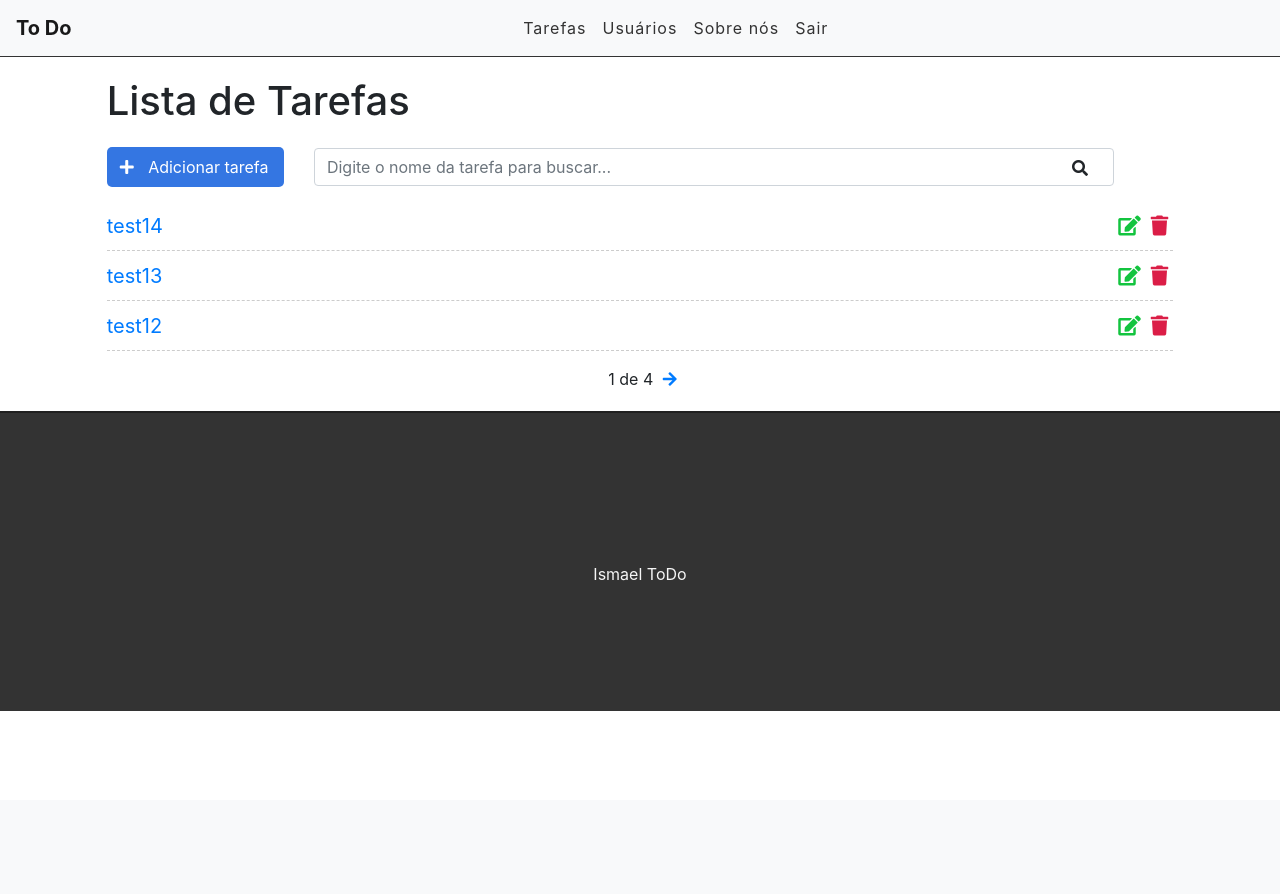
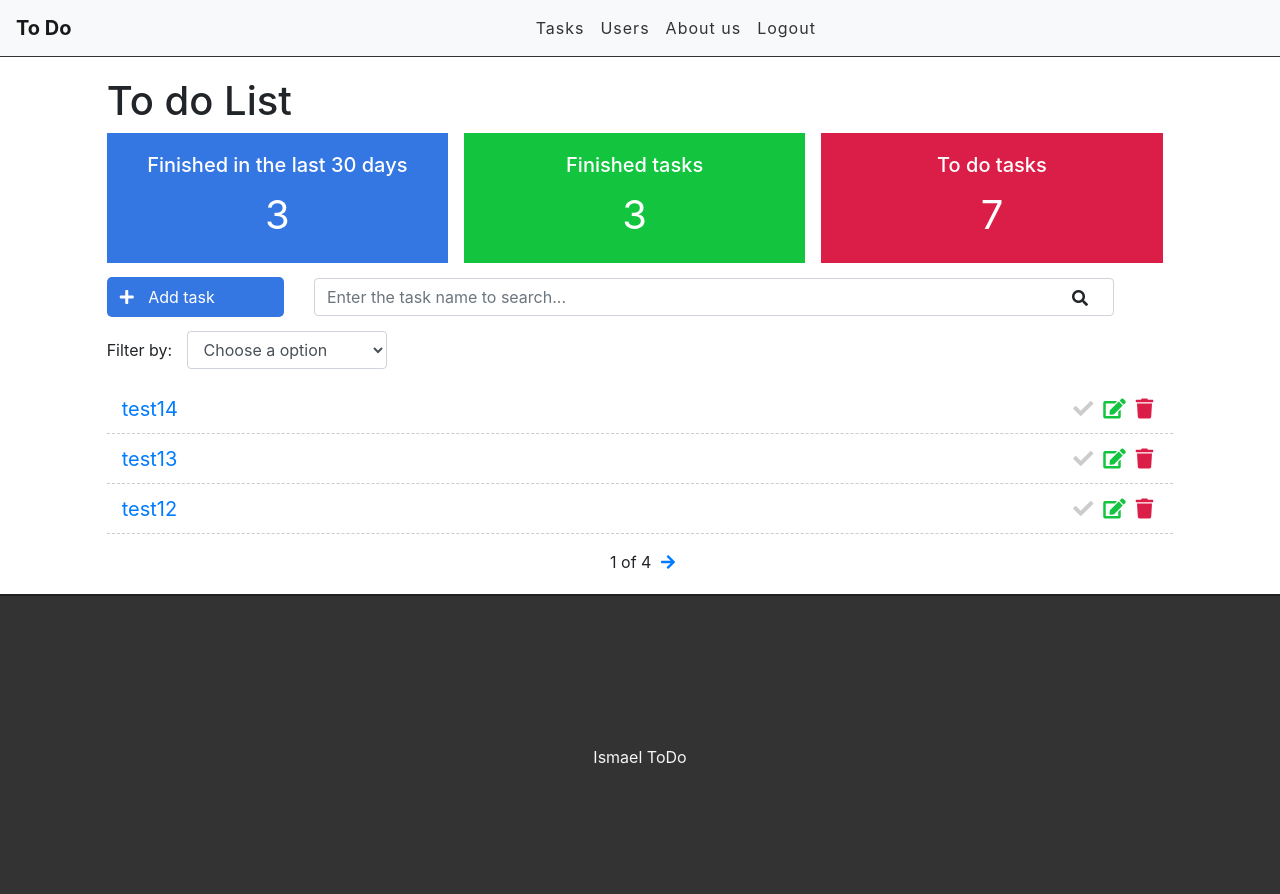
Before and after one commit to Ismael-Amorim/cursoDjango, a Django app: page / in a window 1280 px wide. Before the commit the page ends 711 px from the top, so only its background shows below. Run offline with Django 4.2, Linux system fonts and the light colour scheme; a user stored in the database is signed in; data comes from the database, SQL or seed files in the repository; both versions use the stored data as it was after the commit; some libraries are stand-ins or nearby versions.

Commit message:
Finishing this project

```diff
--- a/projeto-todo/todo/tasks/static/css/style.css
+++ b/projeto-todo/todo/tasks/static/css/style.css
@@ -30,7 +30,54 @@
     letter-spacing: 1px;
 }
 
-/* Botão de adicionar */
+/* Dashboard */
+
+.dashboard {
+    padding: 0;
+    width: 100%;
+    display: block;
+}
+
+.dashboard h4 {
+    font-size: 20px;
+}
+
+.dashboard span {
+    font-size: 40px;
+    display: block;
+    width: 100%;
+}
+
+.dashboard-box {
+    float: left;
+    background-color: #DFDFDF;
+    color: #FFF;
+    padding: 20px;
+    box-sizing: border-box;
+    height: 130px;
+    width: 32%;
+    text-align: center;
+}
+
+.dashboard-box:nth-child(2) {
+    margin-left: 1.5%;
+    margin-right: 1.5%;
+}
+
+#dashboard-lastdays {
+    background-color: #3476e2;
+}
+
+#dashboard-done {
+    background-color: #13c43f;
+}
+
+#dashboard-doing {
+    background-color: #db1e47;
+}
+
+
+/* Add button */
 
 #add-link {
     text-decoration: none;
@@ -69,7 +116,20 @@
     display: inline-block;
 }
 
-/*Lista de tarefas */
+/* Filter */
+
+.filter-div {
+    margin-bottom: 15px;
+    padding: 0;
+}
+
+#filter {
+    display: inline-block;
+    width: 200px;
+    margin-left: 10px;
+}
+
+/*Todo do list */
 
 .list-div {
     padding: 0;
@@ -83,12 +143,18 @@
     list-style: none;
     font-size: 20px;
     height: 50px;
+    padding: 0 15px;
     padding-top: 10px;
     border-bottom: 1px dashed #ccc;
 }
 
+.task-item.done {
+    background-color: #CCC;
+}
+
 .fas.fa-trash,
-.fas.fa-edit {
+.fas.fa-edit,
+.fas.fa-check {
     cursor: pointer;
     margin: 5px;
     font-size: 20px;
@@ -101,6 +167,14 @@
 
 .fas.fa-edit {
     color: #13c43f;
+}
+
+.fas.fa-check {
+    color: #CCC;
+}
+
+.done .fas.fa-check {
+    color: #3476e2;
 }
 
 
@@ -129,7 +203,7 @@ ul.messages li {
     list-style: none;
 }
 
-/* Paginação */
+/* Pagination */
 
 .pagination {
     margin-bottom: 20px;
--- a/projeto-todo/todo/tasks/static/js/scripts.js
+++ b/projeto-todo/todo/tasks/static/js/scripts.js
@@ -1,8 +1,10 @@
 $(document).ready(function () {
 
+    var baseurl = 'http://127.0.0.1:8000/'
     var deleteBtn = $('.delete-btn');
     var searchBtn = $('#search-btn');
     var searchForm = $('#search-form');
+    var filter = $('#filter');
 
     $(deleteBtn).on('click', function (e) {
 
@@ -21,4 +23,9 @@ $(document).ready(function () {
         searchForm.submit();
     });
 
+    $(filter).change(function () {
+        var filter = $(this).val();
+        window.location.href = baseurl + '?filter=' + filter;
+    });
+
 });
--- a/projeto-todo/todo/tasks/templates/base.html
+++ b/projeto-todo/todo/tasks/templates/base.html
@@ -1,4 +1,4 @@
-{% load static %} <!-- para poder carregar arquivos staticos-->
+{% load static %}
 
 <!DOCTYPE html>
 <html lang="pt-br">
@@ -13,7 +13,6 @@
         integrity="sha384-fnmOCqbTlWIlj8LyTjo7mOUStjsKC4pOpQbqyi7RrhN7udi9RwhKkMHpvLbHG9Sr" crossorigin="anonymous">
     <link rel="stylesheet" href="{% static 'css/style.css' %}">
 
-    <!--chamando a pasta static e chamando o style dentro da pasta-->
 </head>
 
 <body>
@@ -29,22 +28,22 @@
                 <ul class="navbar-nav me-auto mb-2 mb-lg-0">
                     {% if user.is_authenticated %}
                     <li class="nav-item">
-                        <a class="nav-link" aria-current="page" href="/">Tarefas</a>
+                        <a class="nav-link" aria-current="page" href="/">Tasks</a>
                     </li>
                     <li class="nav-item">
-                        <a class="nav-link" aria-current="page" href="#">Usuários</a>
+                        <a class="nav-link" aria-current="page" href="#">Users</a>
                     </li>
                     {% else %}
                     <li class="nav-item">
-                        <a class="nav-link" aria-current="page" href="/accounts/login">Entrar</a>
+                        <a class="nav-link" aria-current="page" href="/accounts/login">Login</a>
                     </li>
                     {% endif %}
                     <li class="nav-item">
-                        <a class="nav-link" aria-current="page" href="#">Sobre nós</a>
+                        <a class="nav-link" aria-current="page" href="#">About us</a>
                     </li>
                     {% if user.is_authenticated %}
                     <li class="nav-item">
-                        <a class="nav-link" aria-current="page" href="/accounts/logout">Sair</a>
+                        <a class="nav-link" aria-current="page" href="/accounts/logout">Logout</a>
                     </li>
                     {% endif %}
                 </ul>
--- a/projeto-todo/todo/tasks/templates/tasks/list.html
+++ b/projeto-todo/todo/tasks/templates/tasks/list.html
@@ -1,21 +1,45 @@
 {% extends 'base.html' %}
 
-{% block title%}Lista de tarefas {% endblock %}
+{% block title%}To do List {% endblock %}
 
 {% block content %}
 <div class="offset-1 col-10 list-div">
-    <h1>Lista de Tarefas</h1>
+    <h1>To do List</h1>
+    <div class="container dashboard">
+        <div class="col-4 dashboard-box" id="dashboard-lastdays">
+            <h4>Finished in the last 30 days</h4>
+            <span>{{ tasksrecently }}</span>
+        </div>
+        <div class="col-4 dashboard-box" id="dashboard-done">
+            <h4>Finished tasks</h4>
+            <span>{{ tasksdone}}</span>
+
+        </div>
+        <div class="col-4 dashboard-box" id="dashboard-doing">
+            <h4>To do tasks</h4>
+            <span>{{ tasksdoing }}</span>
+
+        </div>
+    </div>
     <a id="add-link" href="newTask/">
         <div class="col-2 add-div">
-            <i class="fas fa-plus"></i> Adicionar tarefa
+            <i class="fas fa-plus"></i> Add task
         </div>
     </a>
     <div class="col-9 search-div">
         <form method="GET" id="search-form">
             <input class="form-control" type="text" id="search" name="search"
-                placeholder="Digite o nome da tarefa para buscar..." value="{{ request.GET.search }}">
+                placeholder="Enter the task name to search..." value="{{ request.GET.search }}">
             <i class="fas fa-search" id="search-btn" id="search-btn"></i>
         </form>
+    </div>
+    <div class="col-12 filter-div">
+        <span>Filter by:</span>
+        <select name="filter" id="filter" class="form-control">
+            <option value="">Choose a option</option>
+            <option value="done">Finished tasks </option>
+            <option value="doing">To do tasks </option>
+        </select>
     </div>
     {% if messages %}
     <ul class="messages">
@@ -25,11 +49,16 @@
     </ul>
     {% endif %}
     <ul class="task-list">
-        {%for task in tasks %}
+        {% for task in tasks %}
+        {% if task.done == 'doing' %}
         <li class="task-item">
+            {% else %}
+        <li class="task-item done">
+            {% endif %}
             <span><a href="/task/{{task.id}}">{{task.title}}</a></span>
             <a href="delete/{{task.id}}" class="delete-btn"><span><i class="fas fa-trash"></i></span></a>
             <a href="edit/{{task.id}}"><span><i class="fas fa-edit"></i></span></a>
+            <a href="changestatus/{{task.id}}"><span><i class="fas fa-check"></i></span></a>
         </li>
         {% endfor %}
     </ul>
@@ -38,13 +67,11 @@
             {% if tasks.has_previous %}
             <a href="?page={{ tasks.previous_page_number}}"><i class="fas fa-arrow-left"></i></a>
             {% endif %}
-
             {% if tasks.paginator.num_pages %}
             <span class="current">
-                {{ tasks.number }} de {{ tasks.paginator.num_pages }}
+                {{ tasks.number }} of {{ tasks.paginator.num_pages }}
             </span>
             {% endif %}
-
             {% if tasks.has_next %}
             <a href="?page={{ tasks.next_page_number}}"><i class="fas fa-arrow-right"></i></a>
             {% endif %}
--- a/projeto-todo/todo/tasks/urls.py
+++ b/projeto-todo/todo/tasks/urls.py
@@ -8,6 +8,7 @@ urlpatterns = [
     path('task/<int:id>', views.taskView, name="task-view"),
     path('newTask/', views.newTask, name="new-task"),
     path('edit/<int:id>', views.editTask, name="edit-task"),
+    path('changestatus/<int:id>', views.changeStatus, name="change-status"),
     path('delete/<int:id>', views.deleteTask, name="delete-task"),
     path('yourname/<str:name>',  views.yourName, name='your-name')
 ]
--- a/projeto-todo/todo/tasks/views.py
+++ b/projeto-todo/todo/tasks/views.py
@@ -12,6 +12,7 @@ from django.core.paginator import Paginator
 from django.http import HttpResponse
 from .forms import TaskForm
 from django.contrib import messages
+import datetime
 
 
 from .models import Task
@@ -23,10 +24,18 @@ from .models import Task
 def tasklist(request):
 
     search = request.GET.get('search')
-
+    filter = request.GET.get('filter')
+    tasksDoneRecently = Task.objects.filter(done='done', update_at__gt=datetime.datetime.now(
+    )-datetime.timedelta(days=30), user=request.user).count()
+    tasksDone = Task.objects.filter(done='done', user=request.user).count()
+    TasksDoing = Task.objects.filter(done='doing', user=request.user).count()
     if search:
 
         tasks = Task.objects.filter(title__icontains=search, user=request.user)
+
+    elif filter:
+
+        tasks = Task.objects.filter(done=filter, user=request.user)
 
     else:
 
@@ -39,7 +48,7 @@ def tasklist(request):
 
         tasks = paginator.get_page(page)
 
-    return render(request, 'tasks/list.html', {'tasks': tasks})
+    return render(request, 'tasks/list.html', {'tasks': tasks, 'tasksrecently': tasksDoneRecently, 'tasksdone': tasksDone, 'tasksdoing': TasksDoing})
 
 
 @login_required
@@ -92,6 +101,20 @@ def deleteTask(request, id):
     return redirect('/')
 
 
+@login_required
+def changeStatus(request, id):
+    task = get_object_or_404(Task, pk=id)
+
+    if (task.done == 'doing'):
+        task.done = 'done'
+    else:
+        task.done = 'doing'
+
+    task.save()
+
+    return redirect('/')
+
+
 def helloworld(request):
     return HttpResponse('Hello World')
 
```
Also changed, not shown: projeto-todo/todo/templates/registration/login.html (+4 -4 lines), projeto-todo/todo/templates/registration/register.html (+4 -4 lines), projeto-todo/todo/db.sqlite3.
